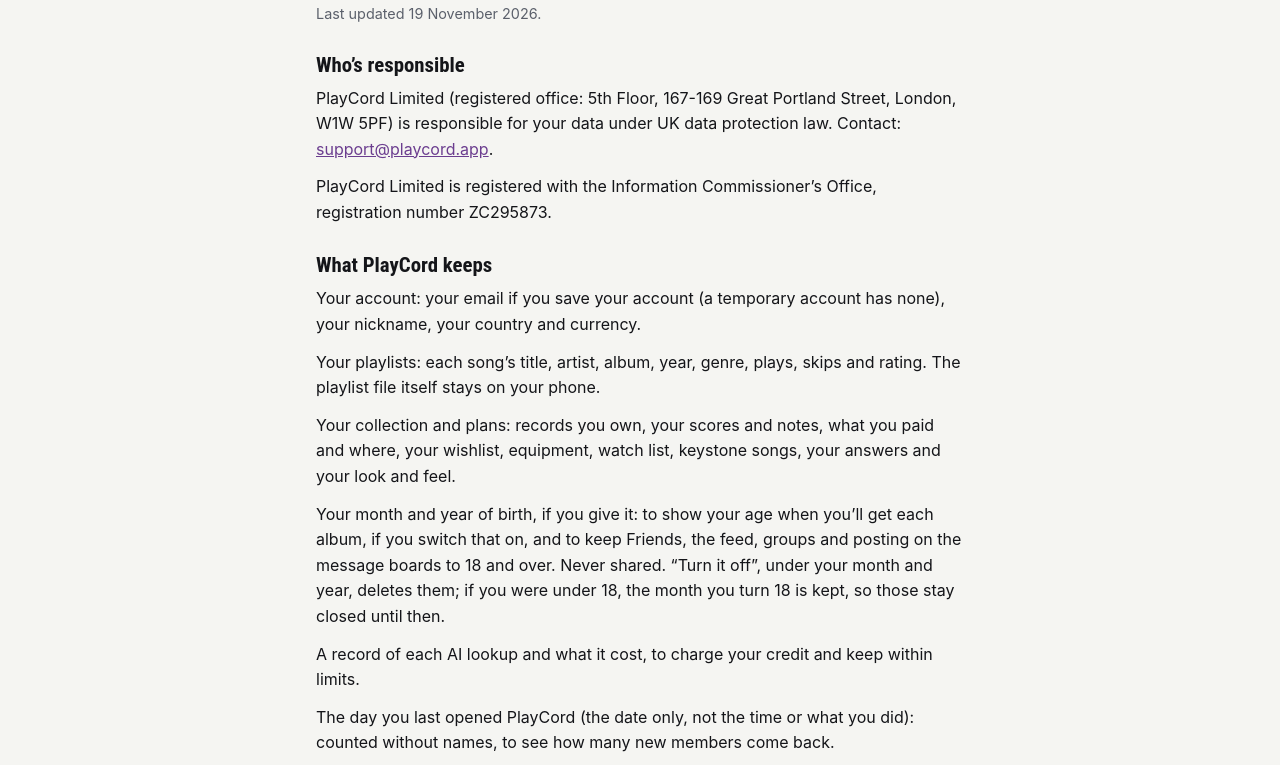
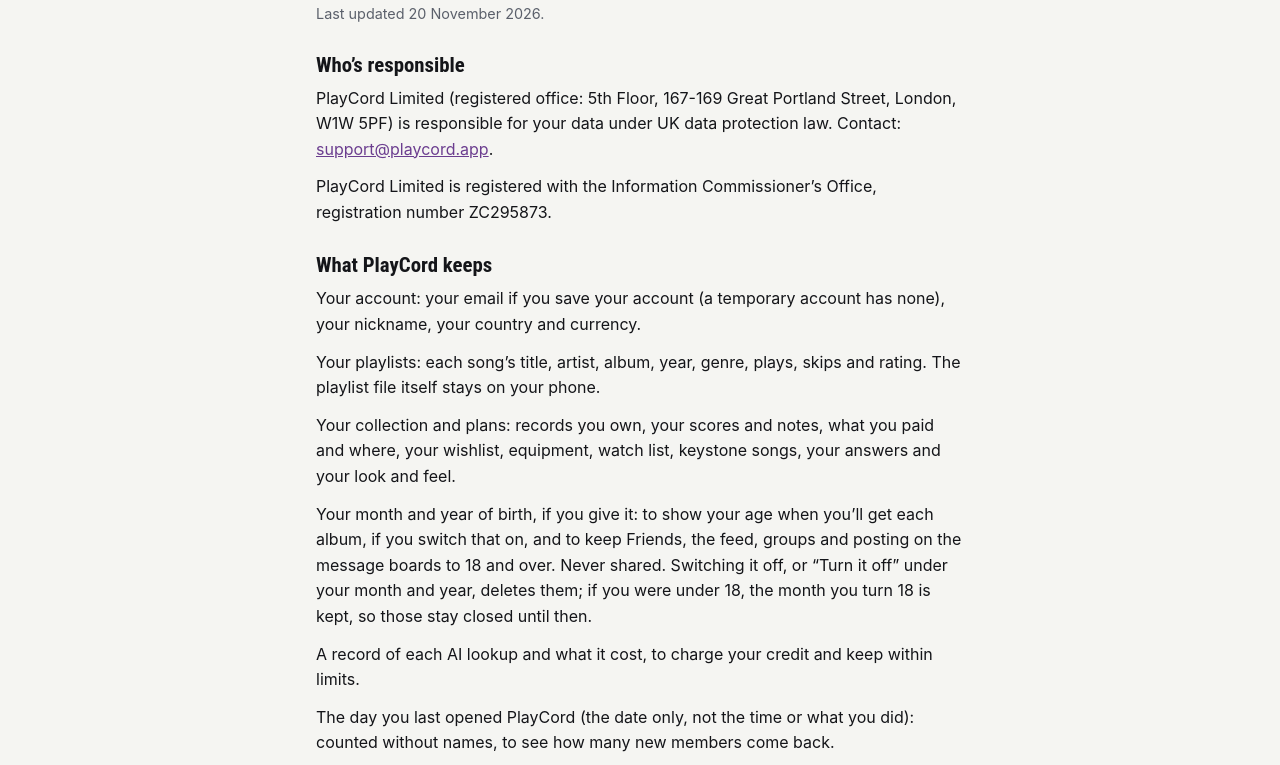
Before and after one commit to Delapsus-Angelus/playcord-web, a plain HTML site: page privacy.html in a window 1280 px wide. Shown: the part 181-946 px from the top of the page. Drawn offline with Linux system fonts and the light colour scheme.

Commit message:
Privacy, 20 November 2026: under-18s, what's for 18 and over (the music read with Friends and the boards); the age switch deletes the month and year
From PlayCord's app (scripts/web-pages.ts), as 1.0.1638 says it.

Co-Authored-By: Claude Opus 5.5 <noreply@anthropic.com>
Claude-Session: https://claude.ai/code/session_01QiCQVLeUwybkkxzHDnP46R

```diff
--- a/privacy.html
+++ b/privacy.html
@@ -44,7 +44,7 @@
 <nav aria-label="PlayCord's pages"><a href="support.html">Support</a><a href="terms.html">Terms of use</a><a href="privacy.html" aria-current="page">Privacy policy</a><a href="about.html">About and legal</a><a href="complaints.html">Reports and complaints</a></nav>
 <main>
 <h1>Privacy policy</h1>
-<p class="status">Last updated 19 November 2026.</p>
+<p class="status">Last updated 20 November 2026.</p>
 <h2>Who’s responsible</h2>
 <p>PlayCord Limited (registered office: 5th Floor, 167-169 Great Portland Street, London, W1W 5PF) is responsible for your data under UK data protection law. Contact: <a href="mailto:support@playcord.app">support@playcord.app</a>.</p>
 <p>PlayCord Limited is registered with the Information Commissioner’s Office, registration number ZC295873.</p>
@@ -52,7 +52,7 @@
 <p>Your account: your email if you save your account (a temporary account has none), your nickname, your country and currency.</p>
 <p>Your playlists: each song’s title, artist, album, year, genre, plays, skips and rating. The playlist file itself stays on your phone.</p>
 <p>Your collection and plans: records you own, your scores and notes, what you paid and where, your wishlist, equipment, watch list, keystone songs, your answers and your look and feel.</p>
-<p>Your month and year of birth, if you give it: to show your age when you’ll get each album, if you switch that on, and to keep Friends, the feed, groups and posting on the message boards to 18 and over. Never shared. “Turn it off”, under your month and year, deletes them; if you were under 18, the month you turn 18 is kept, so those stay closed until then.</p>
+<p>Your month and year of birth, if you give it: to show your age when you’ll get each album, if you switch that on, and to keep Friends, the feed, groups and posting on the message boards to 18 and over. Never shared. Switching it off, or “Turn it off” under your month and year, deletes them; if you were under 18, the month you turn 18 is kept, so those stay closed until then.</p>
 <p>A record of each AI lookup and what it cost, to charge your credit and keep within limits.</p>
 <p>The day you last opened PlayCord (the date only, not the time or what you did): counted without names, to see how many new members come back.</p>
 <p>Friends, if you’re 18 or over and use them: your friends and requests, invite codes, messages, groups and their messages, posts on your feed and comments and reactions on them, and what you choose to let friends see. Posts and comments on the message boards for albums and artists, with your nickname, which every member can see.</p>
@@ -97,7 +97,7 @@
 <h2>Your rights</h2>
 <p>You can get a copy of your data (Settings, Download my data), correct it, delete it (Settings, Delete my account), and object to or ask us to limit how we use it. If you’re unhappy with how we handle it, you can complain to the Information Commissioner’s Office (<a href="https://ico.org.uk" rel="noopener">ico.org.uk</a>).</p>
 <h2>Under 18s</h2>
-<p>PlayCord is for people aged 13 and over. It has no profiling, and the most private settings are the default.</p>
+<p>PlayCord is for people aged 13 and over, and the most private settings are the default. Nothing is decided about you automatically. Friends, the message boards and the music read (PlayCord’s AI describing your taste in music, only when you ask for it) are for 18 and over.</p>
 <h2>Security</h2>
 <p>Connections are encrypted, each member can read only their own data, apart from what you choose to share: with friends, on the feed and the message boards, or through your gift list’s link. Signing in uses an emailed code rather than a password.</p>
 <h2>Changes</h2>
```
Also changed, not shown: about.html (+1 -1 lines), terms.html (+1 -1 lines).
